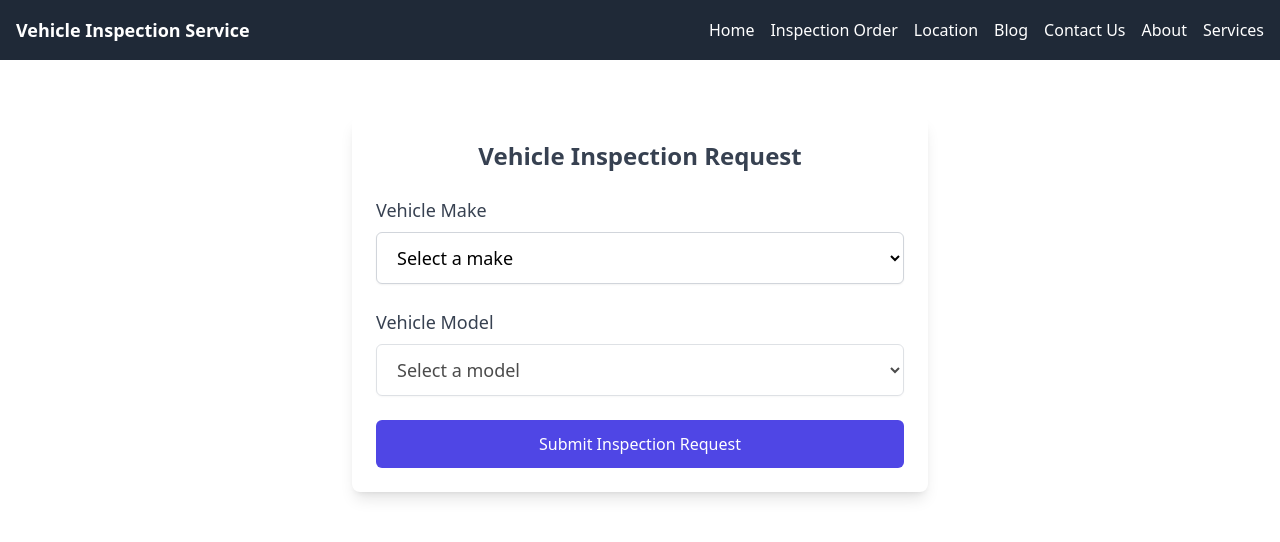
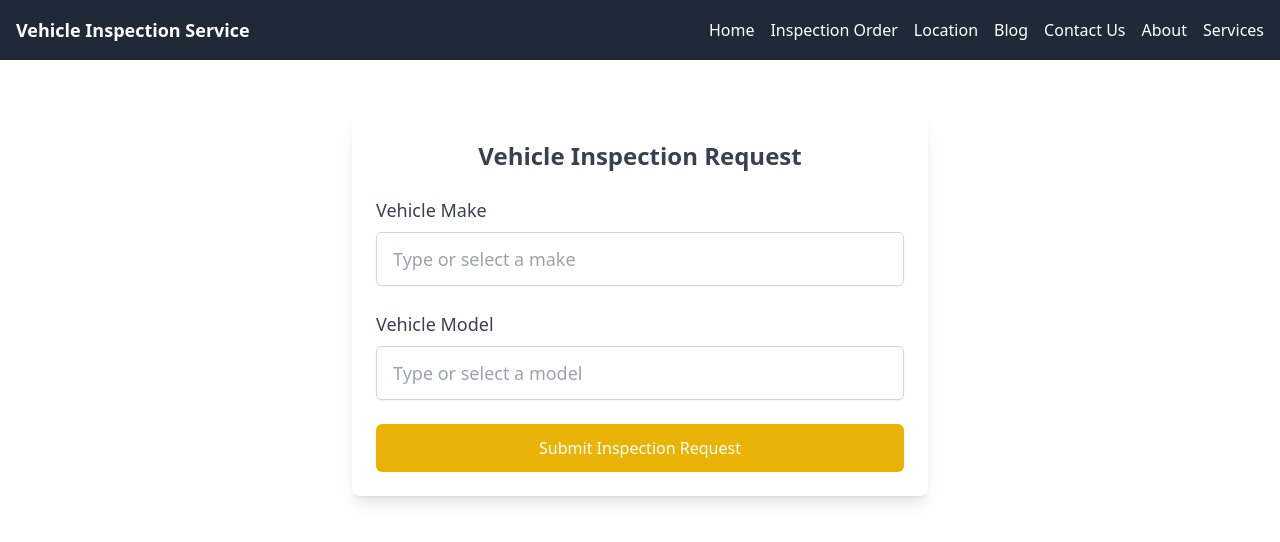
Before and after one commit to hamzam2mhs/AutoInspectors, a React (Vite) app in the folder frontend/: page /inspection in a window 1280 px wide. Shown: the top 542 px of the page. Built offline with nearby package versions, Linux system fonts and the light colour scheme.

Commit message:
Updated the color of the submit button.

```diff
--- a/frontend/src/components/vehicle-inspection/vehicleform.jsx
+++ b/frontend/src/components/vehicle-inspection/vehicleform.jsx
@@ -61,7 +61,8 @@ const VehicleForm = () => {
           <label htmlFor="make" className="block text-lg font-medium text-gray-700 mb-2">
             Vehicle Make
           </label>
-          <select
+          <input
+              list="makes"
               id="make"
               className="block w-full py-3 px-4 border border-gray-300 bg-white rounded-md shadow-sm focus:outline-none focus:ring-indigo-500 focus:border-indigo-500 sm:text-lg"
               value={selectedMake}
@@ -69,58 +70,51 @@ const VehicleForm = () => {
                 setSelectedMake(e.target.value);
                 setSelectedModel(""); // Reset model when make changes
               }}
+              placeholder="Type or select a make"
               required
-          >
-            <option value="">Select a make</option>
+          />
+          <datalist id="makes">
             {makes.length > 0 ? (
                 makes.map((make) => (
-                    <option
-                        key={`${make.make_id}-${make.make_display}`}
-                        value={make.make_id}
-                    >
-                      {make.make_display}
-                    </option>
+                    <option key={make.make_id} value={make.make_display} />
                 ))
             ) : (
                 <option disabled>Loading makes...</option>
             )}
-          </select>
+          </datalist>
         </div>
 
         <div className="mb-6">
           <label htmlFor="model" className="block text-lg font-medium text-gray-700 mb-2">
             Vehicle Model
           </label>
-          <select
+          <input
+              list="models"
               id="model"
               className="block w-full py-3 px-4 border border-gray-300 bg-white rounded-md shadow-sm focus:outline-none focus:ring-indigo-500 focus:border-indigo-500 sm:text-lg"
               value={selectedModel}
               onChange={(e) => setSelectedModel(e.target.value)}
+              placeholder="Type or select a model"
               required
               disabled={!selectedMake} // Disable until make is selected
-          >
-            <option value="">Select a model</option>
+          />
+          <datalist id="models">
             {models.length > 0 ? (
                 models.map((model) => (
-                    <option
-                        key={`${model.model_id}-${model.model_name}`}
-                        value={model.model_name}
-                    >
-                      {model.model_name}
-                    </option>
+                    <option key={model.model_id} value={model.model_name} />
                 ))
             ) : selectedMake ? (
                 <option disabled>Loading models...</option>
             ) : (
                 <option disabled>Select a make first</option>
             )}
-          </select>
+          </datalist>
         </div>
 
         <div className="text-center">
           <button
               type="submit"
-              className="w-full bg-indigo-600 text-white py-3 px-5 rounded-md hover:bg-indigo-700 focus:outline-none focus:ring-2 focus:ring-offset-2 focus:ring-indigo-500"
+              className="w-full bg-yellow-500 text-white py-3 px-5 rounded-md hover:bg-yellow-600 focus:outline-none focus:ring-2 focus:ring-offset-2 focus:ring-indigo-500"
           >
             Submit Inspection Request
           </button>
```
